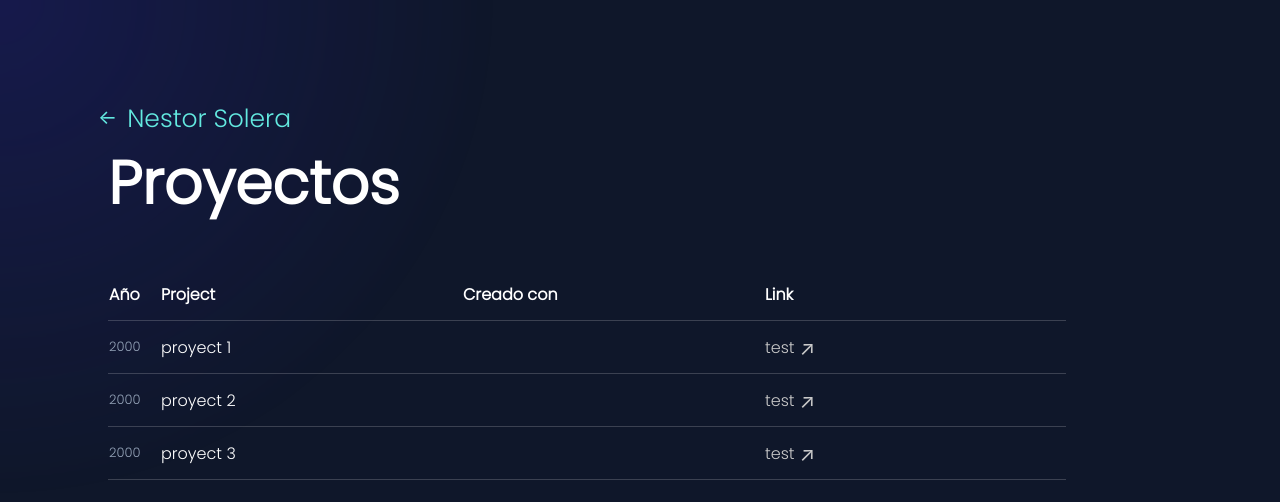
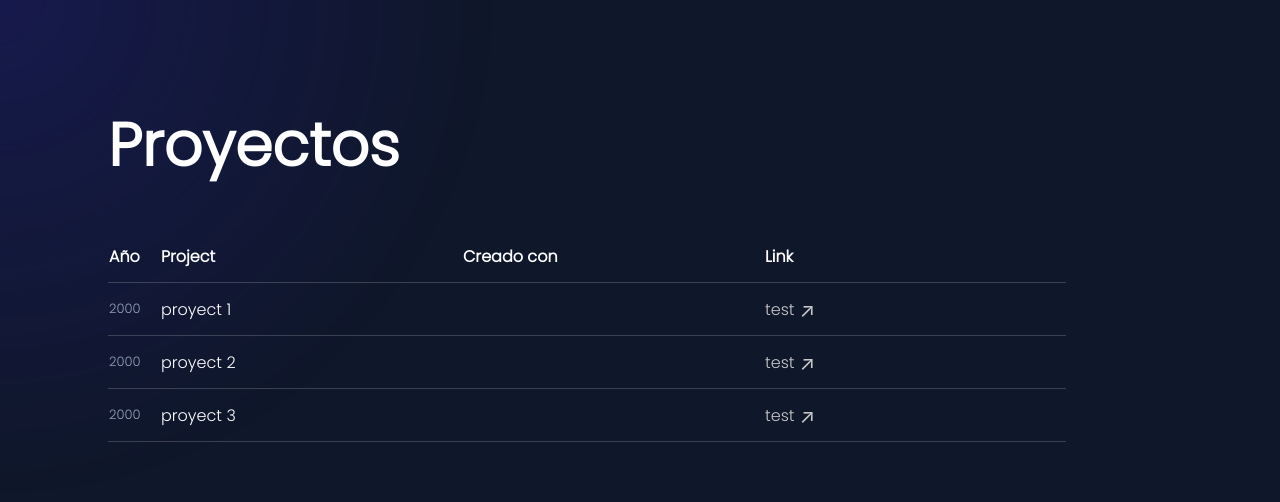
Before and after one commit to NessDisk/Portafolio, an Angular app in the folder Portafolio/: page /details in a window 1280 px wide. Shown: the top 502 px of the page. Built offline with nearby package versions, Linux system fonts and the light colour scheme; a web font is replaced by a local one.

Commit message:
fix 8-deploy

```diff
--- a/Portafolio/src/app/details/details.component.html
+++ b/Portafolio/src/app/details/details.component.html
@@ -7,10 +7,10 @@
                <h2 class="linkStyle">back page  <div class="linkComparrowAnimation" [ngClass]="{linkCompMoveArrowAnimation:true}" >↗</div>  </h2>
 
             </a> -->
-            <a (mouseenter)="enableHoverDetailsComeback()"  (mouseleave)="disenableHoverDetailsComeback()" routerLink="/" class="InfoCard_tittle InfoCard_tittle_Details" [ngClass]="{'InfoCard_tittle-hover': animationTittle}"  >
+            <!-- <a (mouseenter)="enableHoverDetailsComeback()"  (mouseleave)="disenableHoverDetailsComeback()" routerLink="/" class="InfoCard_tittle InfoCard_tittle_Details" [ngClass]="{'InfoCard_tittle-hover': animationTittle}"  >
               <div class="details_ArrowAnimation" [ngClass]="{details_MoveArrowAnimation: animationTittle}" >←</div>
               Nestor Solera
-            </a >
+            </a > -->
 
             <h1 class="tittleDetails">
                Proyectos
```
